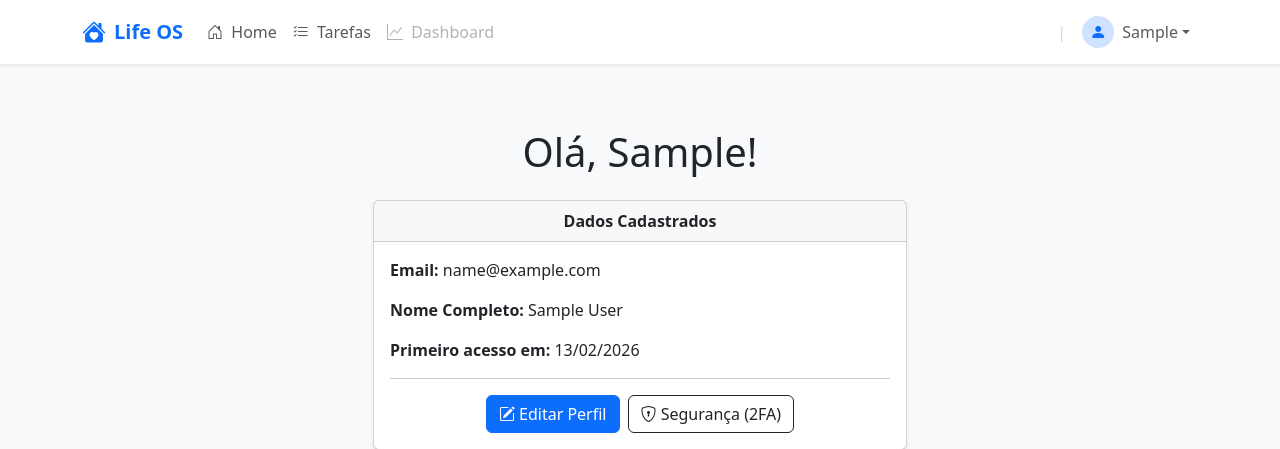
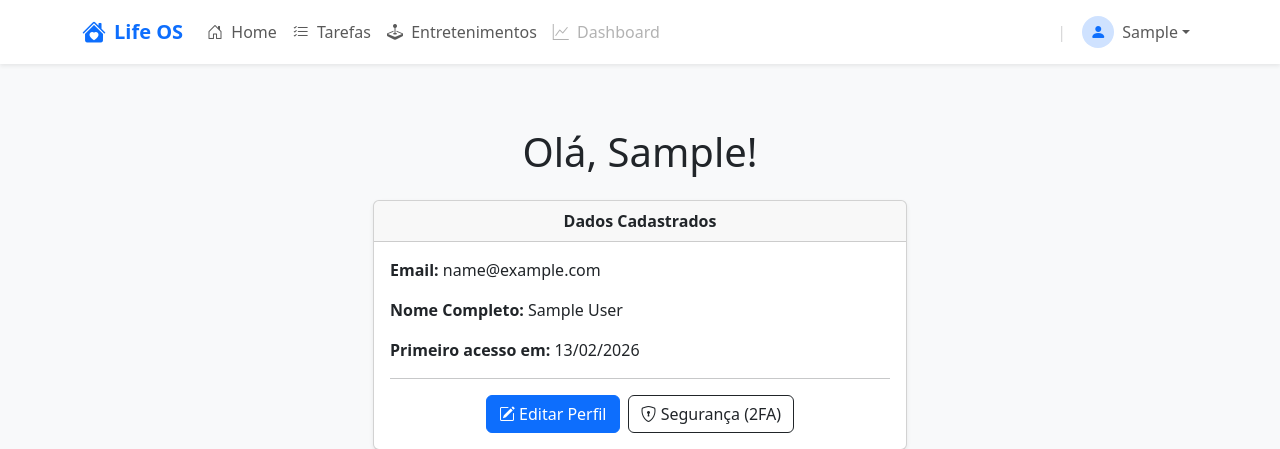
Before and after one commit to WaldembergDev/life-os, a Django app: page /core/perfil/ in a window 1280 px wide. Shown: the top 449 px of the page. Run offline with Django 5.2, Linux system fonts and the light colour scheme; the visitor is signed in with stand-in values (Sample User, id 1).

Commit message:
adicionado o atalho entretenimentos na navbar

```diff
--- a/entretenimentos/urls.py
+++ b/entretenimentos/urls.py
@@ -3,4 +3,5 @@ from . import views
 
 urlpatterns = [
     path('novo-entretenimento/', views.entretenimento_create, name='entretenimento_create'),
+    path('', views.entretenimento_list, name='entretenimento_list')
 ]
--- a/templates/partials/navbar.html
+++ b/templates/partials/navbar.html
@@ -27,6 +27,12 @@
                     <a class="nav-link {% if 'tarefas' in request.path %}active fw-semibold text-primary{% endif %}"
                        href="{% url 'tarefa_list' %}">
                         <i class="bi bi-list-check me-1"></i> Tarefas
+                    </a>
+                </li>
+                <li class="nav-item">
+                    <a class="nav-link {% if 'entretenimento' in request.path %}active fw-semibold text-primary{% endif %}"
+                       href="{% url 'entretenimento_list' %}">
+                        <i class="bi bi-joystick me-1"></i> Entretenimentos
                     </a>
                 </li>
 
```
